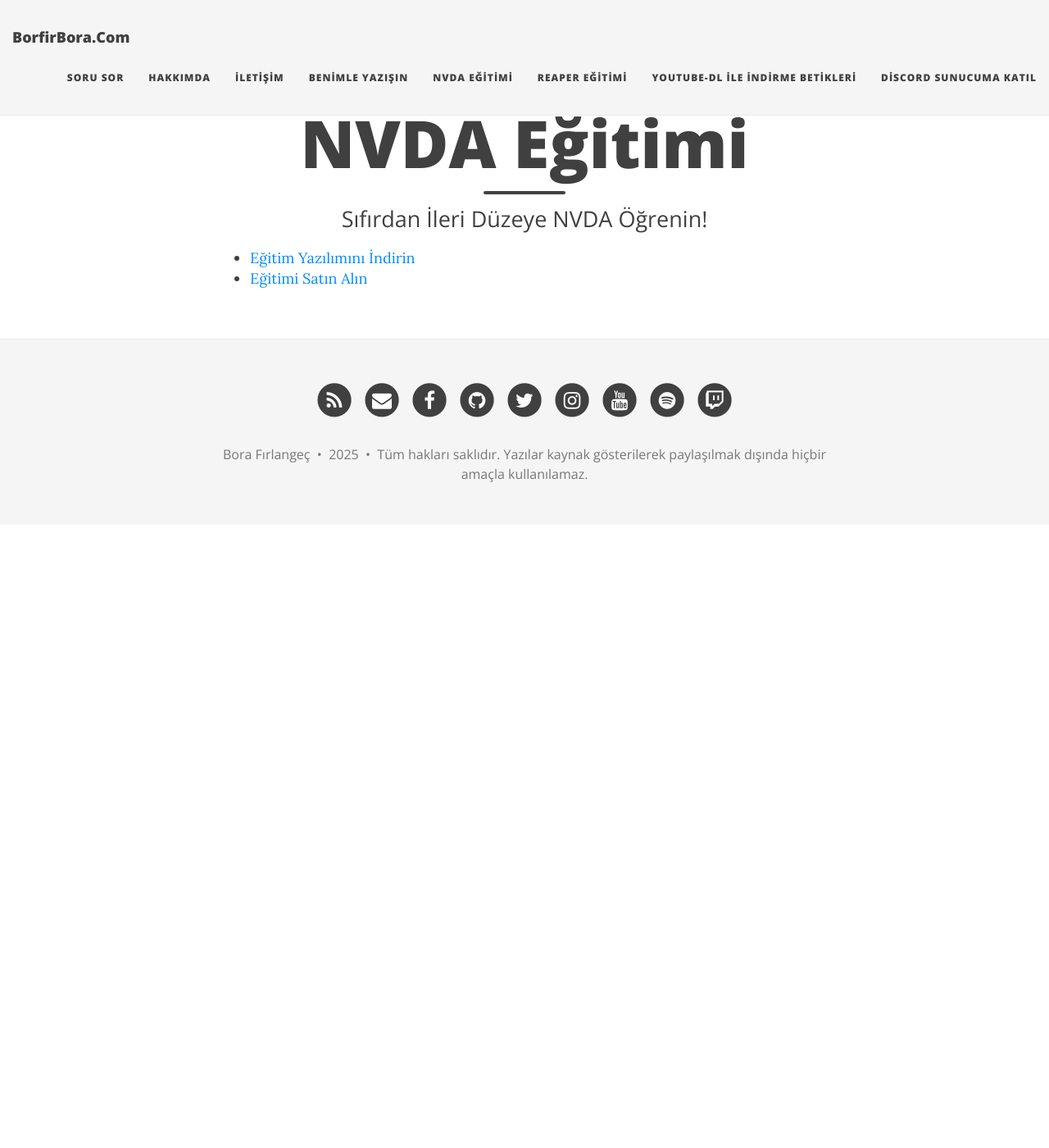
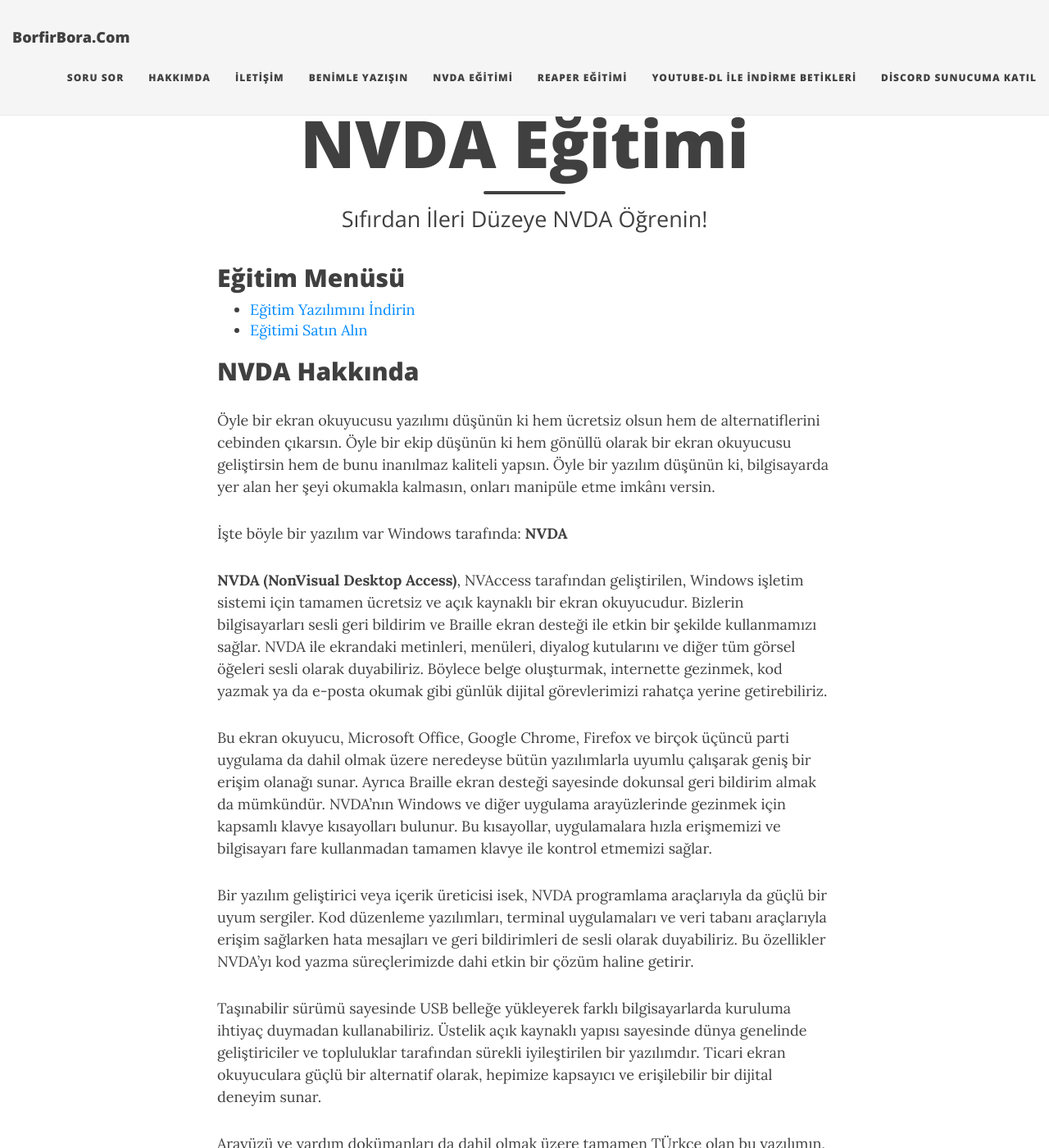
Before and after one commit to borfirbora/borfirbora.github.io, a Jekyll site: the page built from nvda.md, in a window 1280 px wide and 1400 px high. Shown: the whole window at 82% size. Built offline with Jekyll 4.4.1, drawn with Linux system fonts in a browser that asks for light colours; nearby versions of some CDN libraries; a script that is not in the unit is left out; comment, search, counter and statistics services are not loaded; some of the changed text lies outside the part shown.

Commit message:
güncellemeye devam ediliyor...

```diff
--- a/nvda.md
+++ b/nvda.md
@@ -4,5 +4,27 @@
 permalink: nvda
 ---
 
+## Eğitim Menüsü
+
 * [Eğitim Yazılımını İndirin](https://server.borfirbora.com/EduAppNVDA-1.0.exe)
 * [Eğitimi Satın Alın](https://www.shopier.com/ShowProductNew/products.php?id=33046312)
+
+## NVDA Hakkında
+
+Öyle bir ekran okuyucusu yazılımı düşünün ki hem ücretsiz olsun hem de alternatiflerini cebinden çıkarsın. Öyle bir ekip düşünün ki hem gönüllü olarak bir ekran okuyucusu geliştirsin hem de bunu inanılmaz kaliteli yapsın. Öyle bir yazılım düşünün ki, bilgisayarda yer alan her şeyi okumakla kalmasın, onları manipüle etme imkânı versin.
+
+İşte böyle bir yazılım var Windows tarafında: **NVDA**
+
+**NVDA (NonVisual Desktop Access)**, NVAccess tarafından geliştirilen, Windows işletim sistemi için tamamen ücretsiz ve açık kaynaklı bir ekran okuyucudur. Bizlerin bilgisayarları sesli geri bildirim ve Braille ekran desteği ile etkin bir şekilde kullanmamızı sağlar. NVDA ile ekrandaki metinleri, menüleri, diyalog kutularını ve diğer tüm görsel öğeleri sesli olarak duyabiliriz. Böylece belge oluşturmak, internette gezinmek, kod yazmak ya da e-posta okumak gibi günlük dijital görevlerimizi rahatça yerine getirebiliriz.
+
+Bu ekran okuyucu, Microsoft Office, Google Chrome, Firefox ve birçok üçüncü parti uygulama da dahil olmak üzere neredeyse bütün yazılımlarla uyumlu çalışarak geniş bir erişim olanağı sunar. Ayrıca Braille ekran desteği sayesinde dokunsal geri bildirim almak da mümkündür. NVDA’nın Windows ve diğer uygulama arayüzlerinde gezinmek için kapsamlı klavye kısayolları bulunur. Bu kısayollar, uygulamalara hızla erişmemizi ve bilgisayarı fare kullanmadan tamamen klavye ile kontrol etmemizi sağlar.
+
+Bir yazılım geliştirici veya içerik üreticisi isek, NVDA programlama araçlarıyla da güçlü bir uyum sergiler. Kod düzenleme yazılımları, terminal uygulamaları ve veri tabanı araçlarıyla erişim sağlarken hata mesajları ve geri bildirimleri de sesli olarak duyabiliriz. Bu özellikler NVDA’yı kod yazma süreçlerimizde dahi etkin bir çözüm haline getirir.
+
+Taşınabilir sürümü sayesinde USB belleğe yükleyerek farklı bilgisayarlarda kuruluma ihtiyaç duymadan kullanabiliriz. Üstelik açık kaynaklı yapısı sayesinde dünya genelinde geliştiriciler ve topluluklar tarafından sürekli iyileştirilen bir yazılımdır. Ticari ekran okuyuculara güçlü bir alternatif olarak, hepimize kapsayıcı ve erişilebilir bir dijital deneyim sunar.
+
+Arayüzü ve yardım dokümanları da dahil olmak üzere tamamen TÜrkçe olan bu yazılımın, artık profesyonel bir eğitimi de var: **NVDA Eğitimi**
+
+## NVDA Eğitimi Hakkında
+
+2007 yılından beri JAWS, 2020 yılından beri de **NVDA** kullanan birisi olarak ekran okuyucu yazılımların yapısı
```
